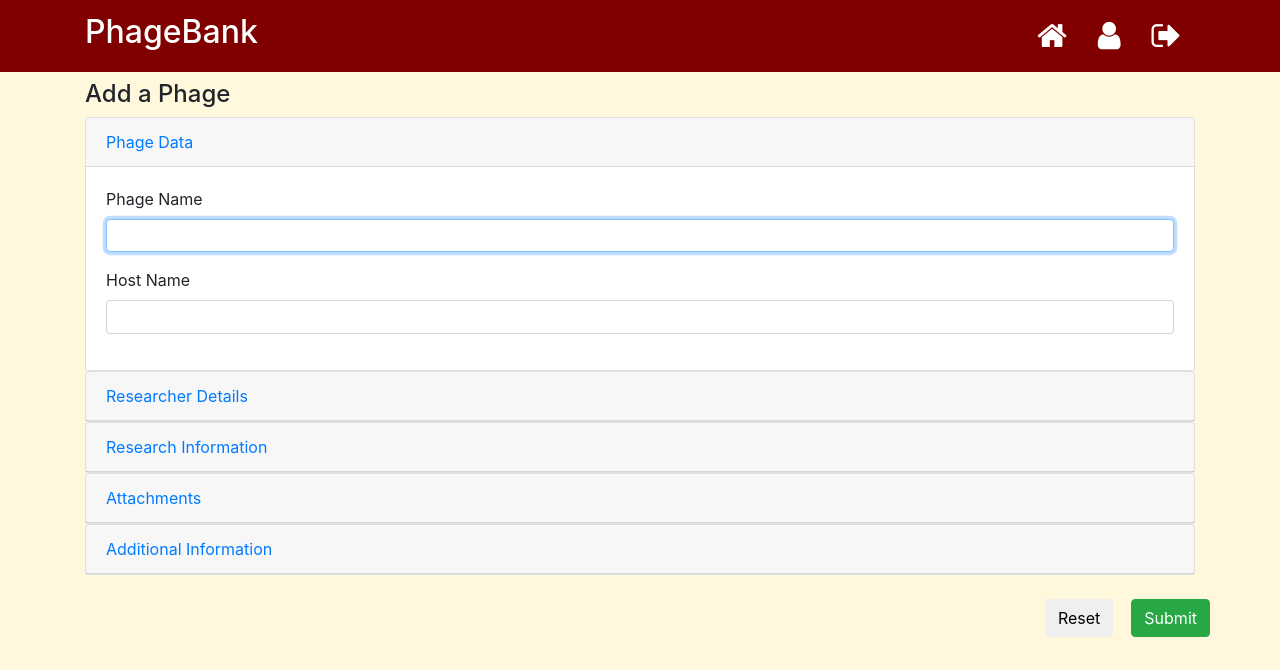
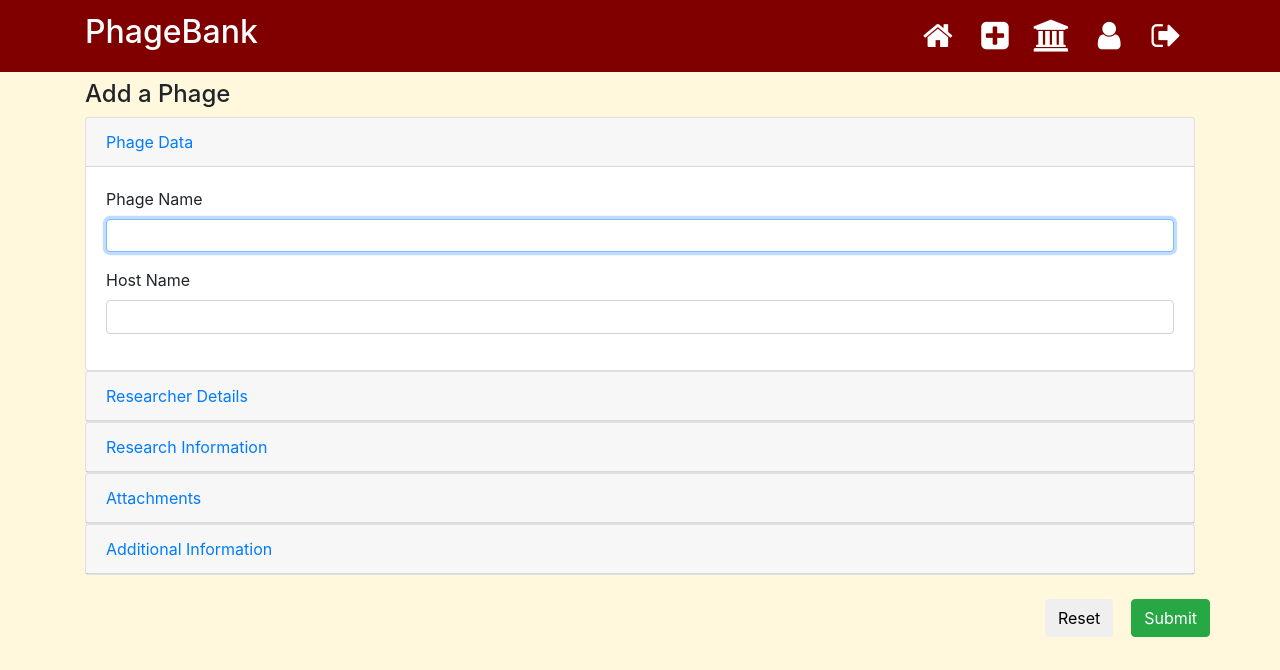
Before and after one commit to apoorvkumar91/phage-bank, a Django app: page /add_phage/ in a window 1280 px wide. Shown: the top 670 px of the page. Run offline with Django 3.2, Linux system fonts and the light colour scheme; a user stored in the database is signed in; parts of the project's set-up code (start-up, migrations or seed data) failed here and were passed over; some libraries are stand-ins or nearby versions.

Commit message:
Temporary addition to header for viewing all phages

```diff
--- a/PhageBank/core/views.py
+++ b/PhageBank/core/views.py
@@ -104,7 +104,7 @@ def add_phage(request):
                 phage.phage_CPT_id = phagecptid
                 phage.phage_isolator_loc = phageisoloc
                 phage.save()
-                return redirect('new_index')
+                return redirect('add_phage')
             else:
                 pform = Add_Phage_DataForm()
                 rrform = Add_ResearcherForm()
--- a/PhageBank/templates/logged_in.html
+++ b/PhageBank/templates/logged_in.html
@@ -32,8 +32,14 @@
         <div class="collapse navbar-collapse" id="navbarResponsive">
             <ul class="navbar-nav ml-auto">
                 <li class="nav-item active">
-                    <a class="nav-link text-white" href="#" title="Home"><i class="fa fa-2x fa-fw fa-home"></i>
+                    <a class="nav-link text-white" href="/" title="Home"><i class="fa fa-2x fa-fw fa-home"></i>
                     </a>
+                </li>
+                <li class="nav-item">
+                    <a class="nav-link text-white" href="/add_phage/" title="Add New Phage"><i class="fa fa-2x fa-fw fa-plus-square"></i></a>
+                </li>
+                <li class="nav-item">
+                    <a class="nav-link text-white" href="/view/" title="View All Phages"><i class="fa fa-2x fa-fw fa-university"></i></a>
                 </li>
                 <li class="nav-item">
                     <a class="nav-link text-white" href="#" title="User Profile"><i class="fa fa-2x fa-fw fa-user"></i></a>
```
